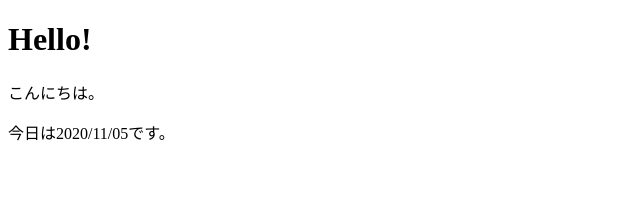
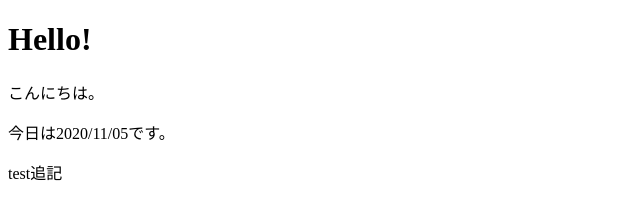
Before and after one commit to irei04/mysite, a plain HTML site: page index.html in a window 1280 px wide. Shown: the full height of the page, 0-640 px from the left. Drawn offline with Linux system fonts and the light colour scheme.

Commit message:
テストです

```diff
--- a/index.html
+++ b/index.html
@@ -9,5 +9,6 @@
 	<h1>Hello!</h1>
 	<p>こんにちは。</p>
 	<p>今日は2020/11/05です。</p>
+	<p>test追記</p>
 </body>
 </html>
```
